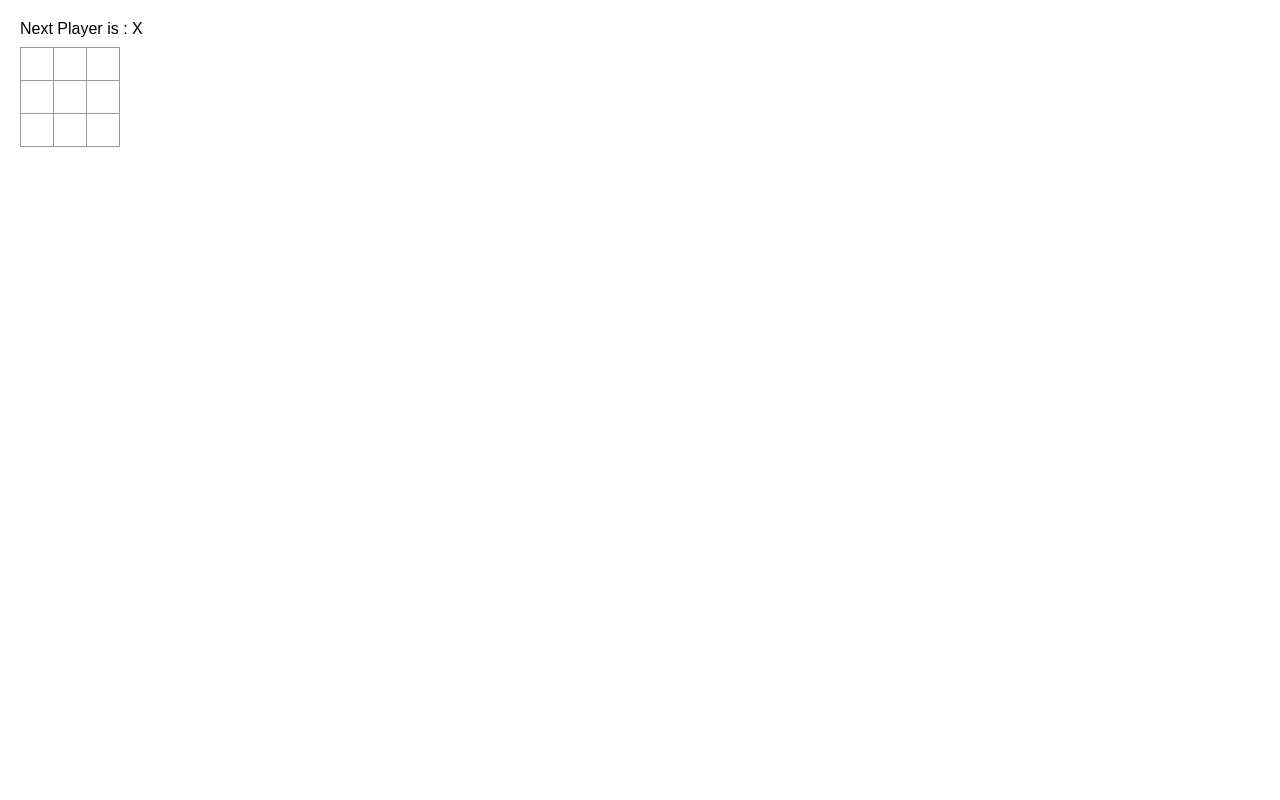
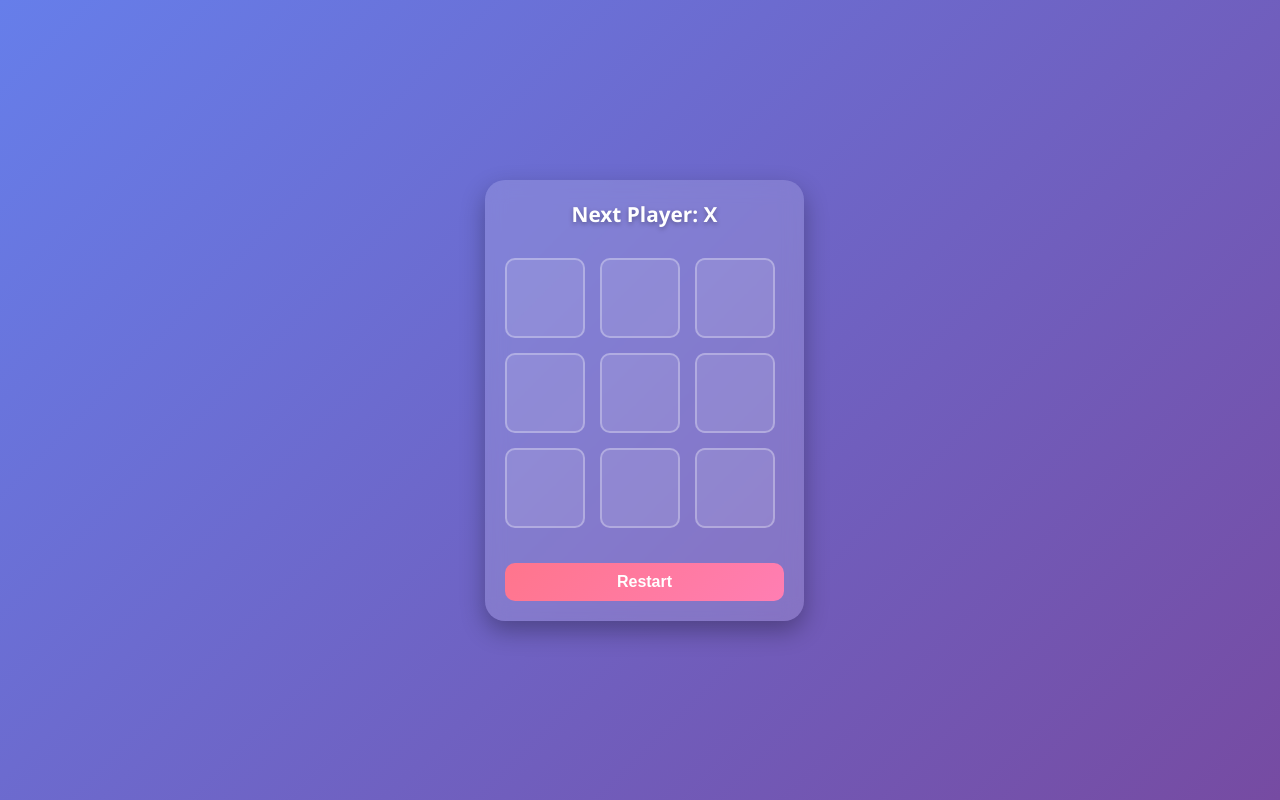
Before and after one commit to manishguptha188/Tic-Tac-Toe, a React (Vite) app in the folder Tic-Tac-Toe/: page / in a window 1280 px wide. Built offline with nearby package versions, Linux system fonts and the light colour scheme.

Commit message:
Refactor Board and Square components: improve layout, enhance styles, and add restart functionality

```diff
--- a/Tic-Tac-Toe/src/App.jsx
+++ b/Tic-Tac-Toe/src/App.jsx
@@ -1,25 +1,18 @@
 import { useState } from "react";
+import "./styles.css";
 
 
 function Square({ value, onSquareClick }) {
-  return <button className="square" onClick={onSquareClick}>{value}</button>;
-
+  return (
+    <button className="square" onClick={onSquareClick}>
+      {value}
+    </button>
+  );
 }
 
-
-
-
 export default function Board() {
-   const [isNext, setisNext ] = useState(true)
-   const [squares, setSquares ] = useState(Array(9).fill(null));
-
-   const winner = calculateWinner(squares);
-   let status;
-   if (winner) {
-      status = "Winner is : " + winner;
-   }else{
-      status = "Next Player is : " + (isNext ? "X" : "O");
-   }
+  const [isNext, setisNext] = useState(true);
+  const [squares, setSquares] = useState(Array(9).fill(null));
 
   function calculateWinner(squares) {
     const lines = [
@@ -31,48 +24,56 @@ export default function Board() {
       [2, 5, 8],
       [0, 4, 8],
       [2, 4, 6],
-   ]
-   for ( let i = 0; i < lines.length; i++) {
+    ];
+    for (let i = 0; i < lines.length; i++) {
       const [a, b, c] = lines[i];
-      if(squares[a] && squares[a] === squares[b] && squares[a] === squares[c]){
+      if (squares[a] && squares[a] === squares[b] && squares[a] === squares[c]) {
         return squares[a];
       }
     }
+    return null;
   }
 
+  const winner = calculateWinner(squares);
+  const status = winner
+    ? "Winner is: " + winner
+    : "Next Player: " + (isNext ? "X" : "O");
+
   function handleClick(i) {
-      if (squares[i] || calculateWinner(squares)) return;
+    if (squares[i] || winner) return;
 
     const nextSquares = squares.slice();
-
-       if (isNext) {
-         nextSquares[i] = 'X'
-       }
-       else {
-         nextSquares[i] = 'O'
-       }
+    nextSquares[i] = isNext ? "X" : "O";
     setSquares(nextSquares);
     setisNext(!isNext);
   }
 
-    return (<>
+  function handleRestart() {
+    setSquares(Array(9).fill(null));
+    setisNext(true);
+  }
+
+  return (
+    <div className="board">
       <div className="status">{status}</div>
       <div className="board-row">
-        <Square value={squares[0]} onSquareClick={() => {handleClick(0)}}/>
-        <Square value={squares[1]} onSquareClick={() => {handleClick(1)}}/>
-        <Square value={squares[2]} onSquareClick={() => {handleClick(2)}}/>
+        <Square value={squares[0]} onSquareClick={() => handleClick(0)} />
+        <Square value={squares[1]} onSquareClick={() => handleClick(1)} />
+        <Square value={squares[2]} onSquareClick={() => handleClick(2)} />
       </div>
       <div className="board-row">
-        <Square value={squares[3]} onSquareClick={() => {handleClick(3)}}/>
-        <Square value={squares[4]} onSquareClick={() => {handleClick(4)}}/>
-        <Square value={squares[5]} onSquareClick={() => {handleClick(5)}}/>
+        <Square value={squares[3]} onSquareClick={() => handleClick(3)} />
+        <Square value={squares[4]} onSquareClick={() => handleClick(4)} />
+        <Square value={squares[5]} onSquareClick={() => handleClick(5)} />
       </div>
-
       <div className="board-row">
-        <Square value={squares[6]} onSquareClick={() => {handleClick(6)}}/>
-        <Square value={squares[7]} onSquareClick={() => {handleClick(7)}}/>
-        <Square value={squares[8]} onSquareClick={() => {handleClick(8)}}/>
+        <Square value={squares[6]} onSquareClick={() => handleClick(6)} />
+        <Square value={squares[7]} onSquareClick={() => handleClick(7)} />
+        <Square value={squares[8]} onSquareClick={() => handleClick(8)} />
       </div>
-        </>
+      <button className="restart-btn" onClick={handleRestart}>
+        Restart
+      </button>
+    </div>
   );
 }
--- a/Tic-Tac-Toe/src/styles.css
+++ b/Tic-Tac-Toe/src/styles.css
@@ -1,90 +1,101 @@
-* {
-  box-sizing: border-box;
+body {
+  font-family: 'Segoe UI', Tahoma, Geneva, Verdana, sans-serif;
+  display: flex;
+  justify-content: center;
+  align-items: center;
+  height: 100vh;
+  background: linear-gradient(135deg, #667eea, #764ba2);
+  margin: 0;
 }
 
-body {
-  font-family: sans-serif;
-  margin: 20px;
-  padding: 0;
+.board {
+  display: flex;
+  flex-direction: column;
+  gap: 15px;
+  padding: 20px;
+  background: rgba(255, 255, 255, 0.15);
+  border-radius: 20px;
+  box-shadow: 0 10px 25px rgba(0, 0, 0, 0.3);
+  backdrop-filter: blur(10px);
+  max-width: 300px;
+  width: 90%;
 }
 
-h1 {
-  margin-top: 0;
-  font-size: 22px;
-}
-
-h2 {
-  margin-top: 0;
-  font-size: 20px;
-}
-
-h3 {
-  margin-top: 0;
-  font-size: 18px;
-}
-
-h4 {
-  margin-top: 0;
-  font-size: 16px;
-}
-
-h5 {
-  margin-top: 0;
-  font-size: 14px;
-}
-
-h6 {
-  margin-top: 0;
-  font-size: 12px;
-}
-
-code {
-  font-size: 1.2em;
-}
-
-ul {
-  padding-inline-start: 20px;
-}
-
-* {
-  box-sizing: border-box;
-}
-
-body {
-  font-family: sans-serif;
-  margin: 20px;
-  padding: 0;
+.board-row {
+  display: flex;
+  gap: 15px;
 }
 
 .square {
-  background: #fff;
-  border: 1px solid #999;
-  float: left;
-  font-size: 24px;
+  width: 80px;
+  height: 80px;
+  font-size: 2rem;
   font-weight: bold;
-  line-height: 34px;
-  height: 34px;
-  margin-right: -1px;
-  margin-top: -1px;
-  padding: 0;
-  text-align: center;
-  width: 34px;
+  color: #fff;
+  background: rgba(255, 255, 255, 0.1);
+  border: 2px solid rgba(255, 255, 255, 0.3);
+  border-radius: 10px;
+  cursor: pointer;
+  transition: all 0.3s ease;
+  display: flex;
+  justify-content: center;
+  align-items: center;
 }
 
-.board-row:after {
-  clear: both;
-  content: '';
-  display: table;
+.square:hover {
+  background: rgba(255, 255, 255, 0.25);
+  transform: scale(1.1);
+  box-shadow: 0 5px 15px rgba(0,0,0,0.2);
+}
+
+.square.filled {
+  animation: pop 0.3s ease forwards;
+}
+
+.square.highlight {
+  background: #ffeb3b;
+  color: #000;
+  box-shadow: 0 0 15px #ffeb3b, 0 0 25px #ffeb3b;
+  transform: scale(1.15);
+}
+
+@keyframes pop {
+  0% { transform: scale(0.5); opacity: 0; }
+  100% { transform: scale(1); opacity: 1; }
 }
 
 .status {
-  margin-bottom: 10px;
-}
-.game {
-  display: flex;
-  flex-direction: row;
+  text-align: center;
+  margin-bottom: 15px;
+  font-size: 1.3rem;
+  font-weight: 600;
+  color: #fff;
+  text-shadow: 0 2px 5px rgba(0,0,0,0.3);
 }
 
-.game-info {
-  margin-left: 20px;
+.restart-btn {
+  margin-top: 20px;
+  padding: 10px 25px;
+  font-size: 1rem;
+  font-weight: 600;
+  border: none;
+  border-radius: 10px;
+  cursor: pointer;
+  background: linear-gradient(135deg, #ff758c, #ff7eb3);
+  color: #fff;
+  transition: all 0.3s ease;
 }
+
+.restart-btn:hover {
+  transform: scale(1.05);
+  box-shadow: 0 5px 15px rgba(0,0,0,0.3);
+}
+
+/* Responsive */
+@media (max-width: 400px) {
+  .square {
+    width: 60px;
+    height: 60px;
+    font-size: 1.5rem;
+  }
+}
```
Lines whose indentation alone changed are shown as unchanged.
